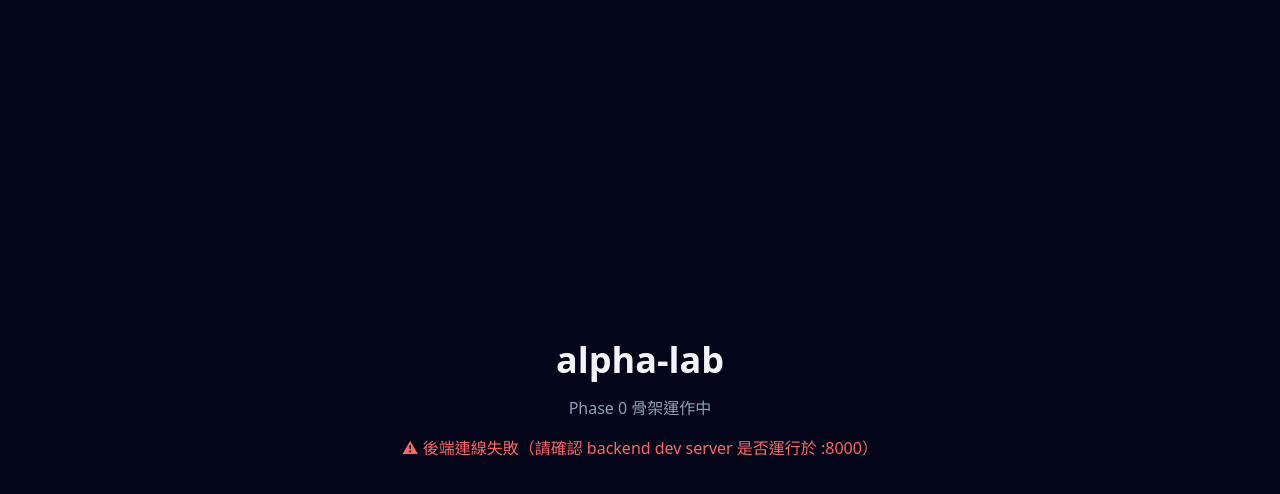
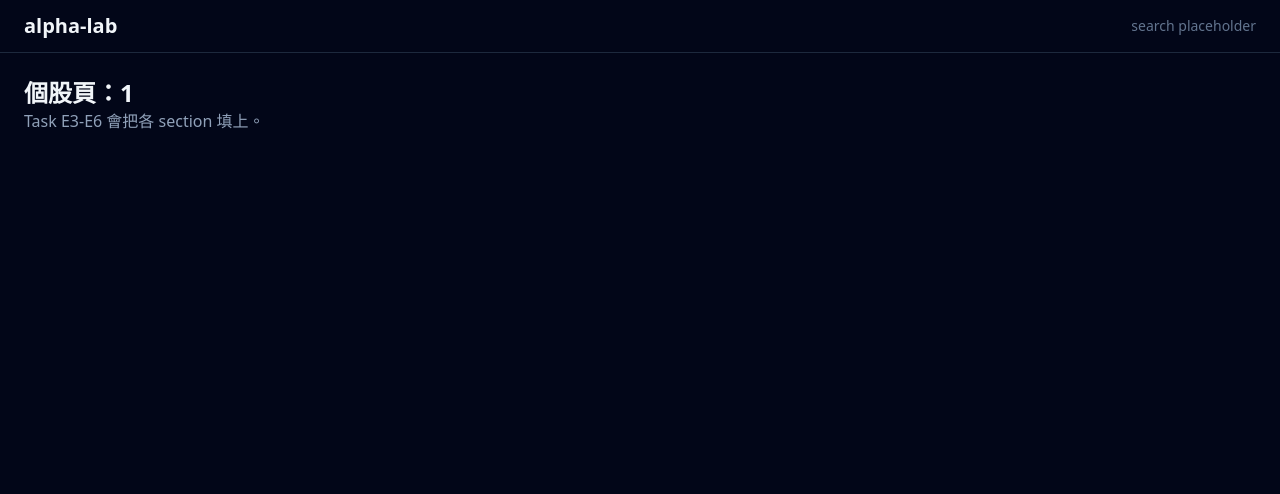
Before and after one commit to KoujiY/alpha-lab, a React (Vite) app in the folder frontend/: page /stocks/1 in a window 1280 px wide. Shown: the top 494 px of the page. Built offline with nearby package versions, Linux system fonts and the light colour scheme; no server answers.

Commit message:
feat: add react router and page scaffolding

```diff
--- a/frontend/src/App.tsx
+++ b/frontend/src/App.tsx
@@ -1,14 +1,16 @@
-import { HealthStatus } from "@/components/HealthStatus";
+import { Route, Routes } from "react-router-dom";
+import { AppLayout } from "@/layouts/AppLayout";
+import { HomePage } from "@/pages/HomePage";
+import { StockPage } from "@/pages/StockPage";
 
 function App() {
   return (
-    <main className="min-h-screen bg-slate-950 text-slate-100 flex items-center justify-center">
-      <div className="text-center space-y-4">
-        <h1 className="text-4xl font-bold">alpha-lab</h1>
-        <p className="text-slate-400">Phase 0 骨架運作中</p>
-        <HealthStatus />
-      </div>
-    </main>
+    <Routes>
+      <Route element={<AppLayout />}>
+        <Route path="/" element={<HomePage />} />
+        <Route path="/stocks/:symbol" element={<StockPage />} />
+      </Route>
+    </Routes>
   );
 }
 
--- /dev/null
+++ b/frontend/src/components/HeaderSearch.tsx
@@ -0,0 +1,3 @@
+export function HeaderSearch() {
+  return <span className="text-sm text-slate-500">search placeholder</span>;
+}
--- /dev/null
+++ b/frontend/src/layouts/AppLayout.tsx
@@ -0,0 +1,16 @@
+import { Outlet } from "react-router-dom";
+import { HeaderSearch } from "@/components/HeaderSearch";
+
+export function AppLayout() {
+  return (
+    <div className="min-h-screen bg-slate-950 text-slate-100">
+      <header className="border-b border-slate-800 px-6 py-3 flex items-center justify-between">
+        <a href="/" className="text-xl font-bold">alpha-lab</a>
+        <HeaderSearch />
+      </header>
+      <main className="p-6">
+        <Outlet />
+      </main>
+    </div>
+  );
+}
--- a/frontend/src/main.tsx
+++ b/frontend/src/main.tsx
@@ -1,6 +1,7 @@
 import { StrictMode } from "react";
 import { createRoot } from "react-dom/client";
 import { QueryClient, QueryClientProvider } from "@tanstack/react-query";
+import { BrowserRouter } from "react-router-dom";
 import App from "./App";
 import "./index.css";
 
@@ -17,7 +18,9 @@ const queryClient = new QueryClient({
 createRoot(document.getElementById("root")!).render(
   <StrictMode>
     <QueryClientProvider client={queryClient}>
-      <App />
+      <BrowserRouter>
+        <App />
+      </BrowserRouter>
     </QueryClientProvider>
   </StrictMode>,
 );
--- /dev/null
+++ b/frontend/src/pages/HomePage.tsx
@@ -0,0 +1,14 @@
+import { HealthStatus } from "@/components/HealthStatus";
+
+export function HomePage() {
+  return (
+    <div className="text-center space-y-4">
+      <h1 className="text-4xl font-bold">alpha-lab</h1>
+      <p className="text-slate-400">台股長線投資工具</p>
+      <HealthStatus />
+      <p className="text-slate-500 text-sm">
+        在右上角搜尋框輸入股票代號（例：2330）即可查看個股頁。
+      </p>
+    </div>
+  );
+}
--- /dev/null
+++ b/frontend/src/pages/StockPage.tsx
@@ -0,0 +1,11 @@
+import { useParams } from "react-router-dom";
+
+export function StockPage() {
+  const { symbol } = useParams<{ symbol: string }>();
+  return (
+    <div>
+      <h1 className="text-2xl font-bold">個股頁：{symbol}</h1>
+      <p className="text-slate-400">Task E3-E6 會把各 section 填上。</p>
+    </div>
+  );
+}
```
